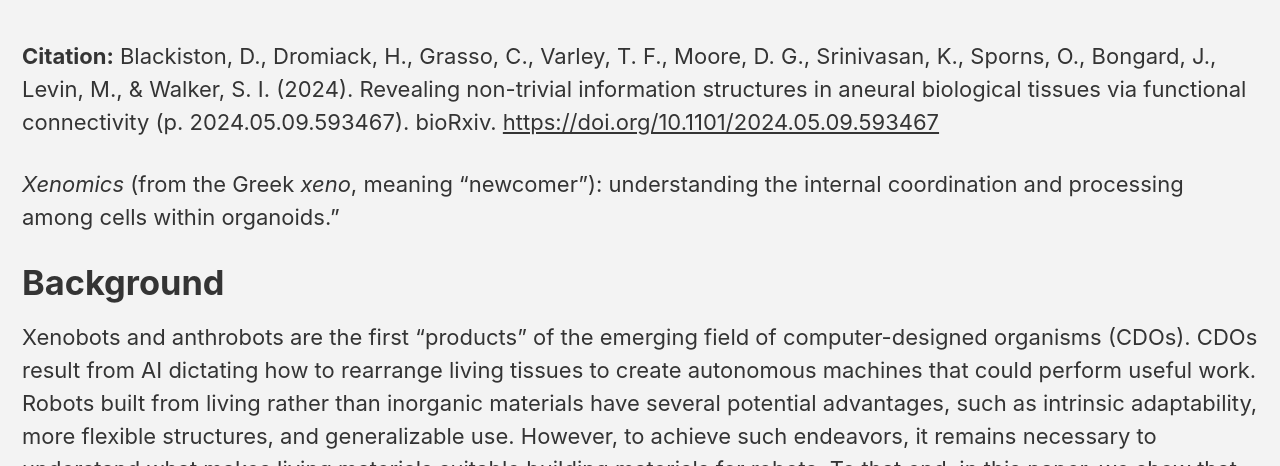
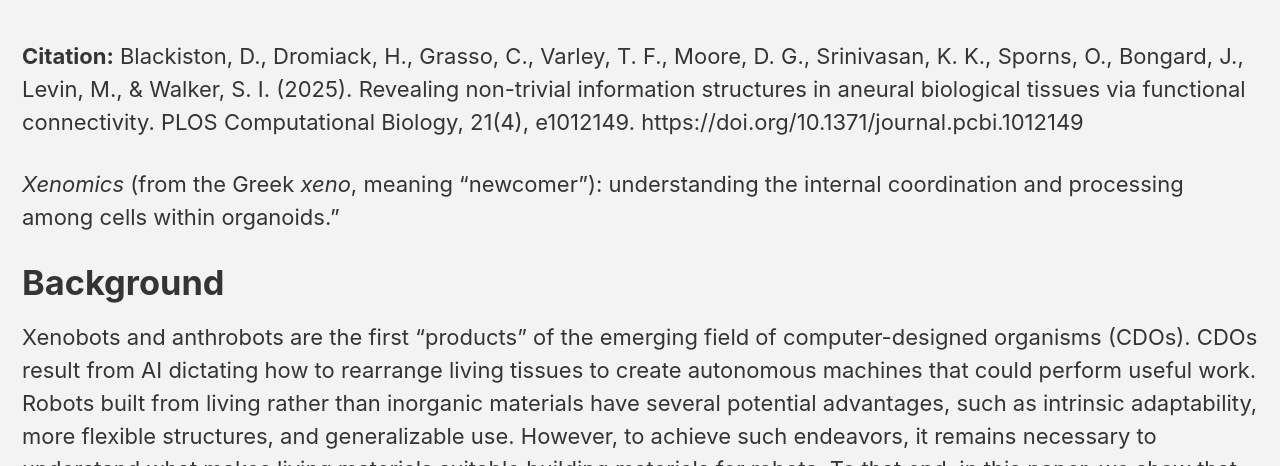
Before and after one commit to CDO2025/cdo2025.github.io, a Jekyll site: the page built from _pages/home.md, in a window 1280 px wide and 900 px high, cut to the strip 434-900 px from the top of the window. Built offline with Jekyll 4.4.1, drawn with Linux system fonts in a browser that asks for light colours; cached includes are drawn as plain includes.

Commit message:
Updating citation

```diff
--- a/_pages/home.md
+++ b/_pages/home.md
@@ -17,7 +17,7 @@ intro:
 
 ---
 
-**Citation:** Blackiston, D., Dromiack, H., Grasso, C., Varley, T. F., Moore, D. G., Srinivasan, K., Sporns, O., Bongard, J., Levin, M., & Walker, S. I. (2024). Revealing non-trivial information structures in aneural biological tissues via functional connectivity (p. 2024.05.09.593467). bioRxiv. [https://doi.org/10.1101/2024.05.09.593467](https://doi.org/10.1101/2024.05.09.593467)
+**Citation:** Blackiston, D., Dromiack, H., Grasso, C., Varley, T. F., Moore, D. G., Srinivasan, K. K., Sporns, O., Bongard, J., Levin, M., & Walker, S. I. (2025). Revealing non-trivial information structures in aneural biological tissues via functional connectivity. PLOS Computational Biology, 21(4), e1012149. https://doi.org/10.1371/journal.pcbi.1012149
 
 *Xenomics* (from the Greek *xeno*, meaning “newcomer”): understanding the internal coordination and processing among cells within organoids.”
 
```
